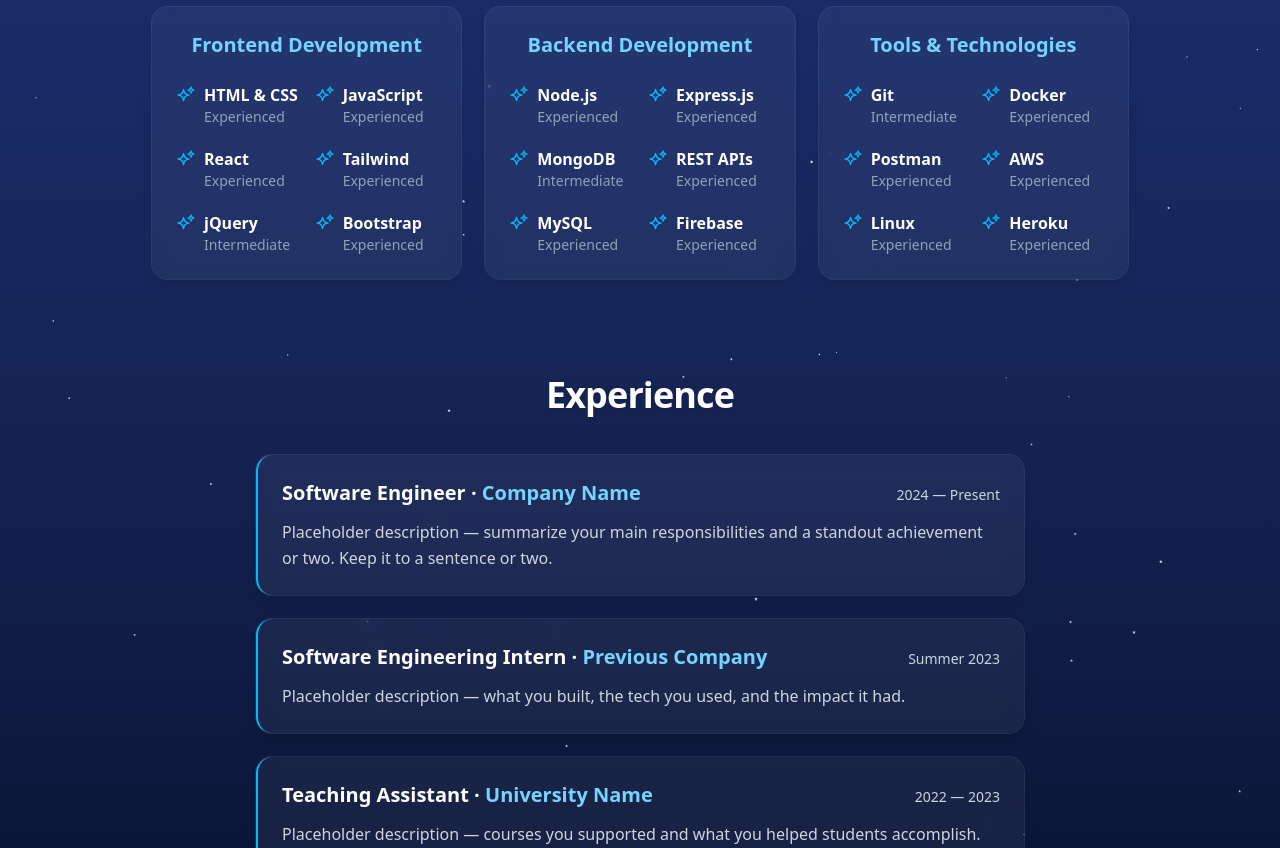
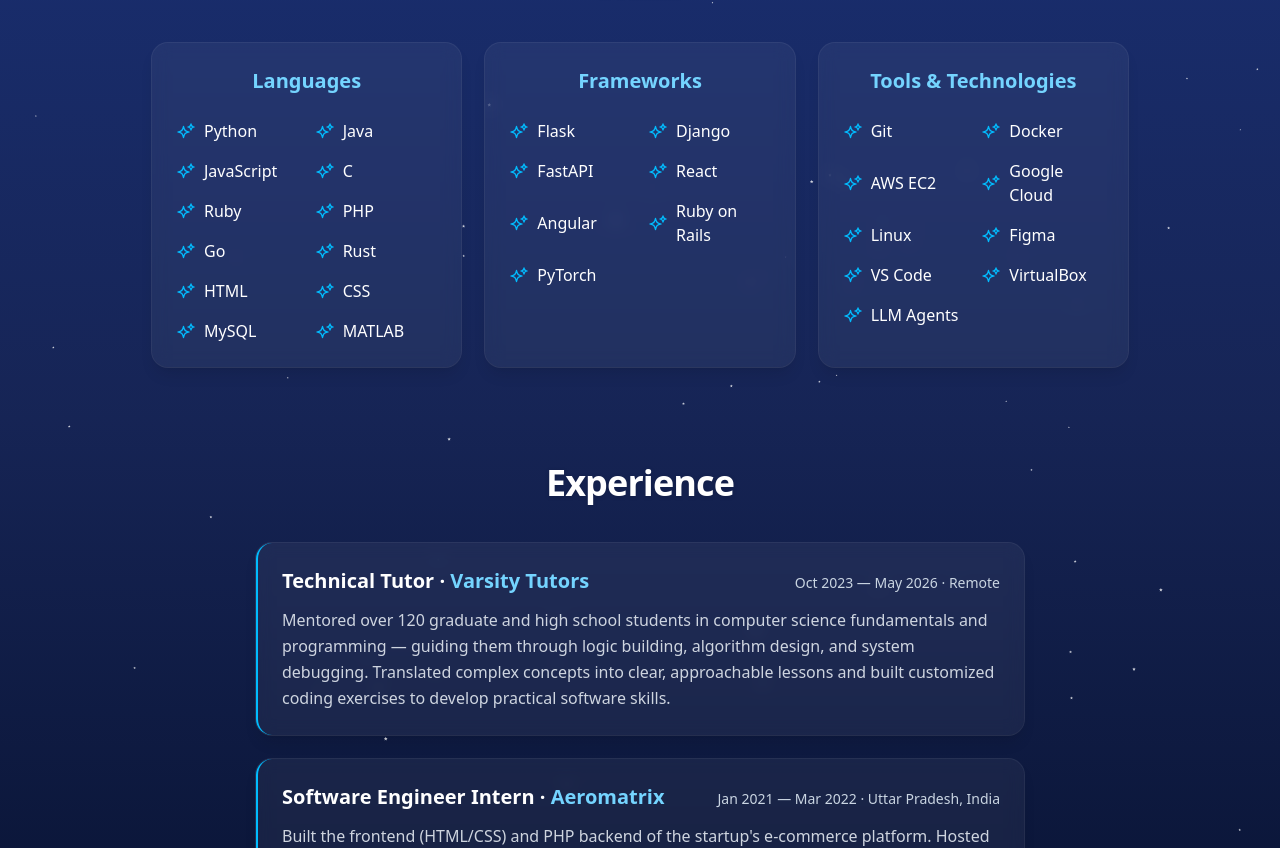
Before and after one commit to tmedha/tmedha.github.io, a React (Vite) app: page /#/ in a window 1280 px wide. Shown: the part 672-1520 px from the top of the page. Built offline with nearby package versions, Linux system fonts and the light colour scheme.

Commit message:
Add details

```diff
--- a/src/components/ProjectCard.jsx
+++ b/src/components/ProjectCard.jsx
@@ -18,6 +18,11 @@ function ProjectCard({ project }) {
 
       <div className="flex flex-1 flex-col items-center gap-2 p-5 text-center">
         <h2 className="text-lg font-semibold text-slate-900">{project.name}</h2>
+        {project.tech && (
+          <p className="text-xs font-medium uppercase tracking-wide text-slate-500">
+            {project.tech}
+          </p>
+        )}
         <a
           href={project.repo}
           target="_blank"
--- a/src/data/experience.js
+++ b/src/data/experience.js
@@ -1,29 +1,18 @@
-// TODO: edit this list with your real experience.
-//  - role:        your job title
-//  - company:     company / organization name
-//  - period:      date range, e.g. 'Jan 2024 — Present'
-//  - description: a short blurb about what you did / achieved
+// Work experience (pulled from resume).
 const experience = [
   {
-    role: 'Software Engineer',
-    company: 'Company Name',
-    period: '2024 — Present',
+    role: 'Technical Tutor',
+    company: 'Varsity Tutors',
+    period: 'Oct 2023 — May 2026 · Remote',
     description:
-      'Placeholder description — summarize your main responsibilities and a standout achievement or two. Keep it to a sentence or two.',
+      'Mentored over 120 graduate and high school students in computer science fundamentals and programming — guiding them through logic building, algorithm design, and system debugging. Translated complex concepts into clear, approachable lessons and built customized coding exercises to develop practical software skills.',
   },
   {
-    role: 'Software Engineering Intern',
-    company: 'Previous Company',
-    period: 'Summer 2023',
+    role: 'Software Engineer Intern',
+    company: 'Aeromatrix',
+    period: 'Jan 2021 — Mar 2022 · Uttar Pradesh, India',
     description:
-      'Placeholder description — what you built, the tech you used, and the impact it had.',
-  },
-  {
-    role: 'Teaching Assistant',
-    company: 'University Name',
-    period: '2022 — 2023',
-    description:
-      'Placeholder description — courses you supported and what you helped students accomplish.',
+      "Built the frontend (HTML/CSS) and PHP backend of the startup's e-commerce platform. Hosted the website on AWS and managed the company's inventory database of 250+ daily listings, integrating the PHP application with MySQL for persistent storage.",
   },
 ]
 
--- a/src/data/projects.js
+++ b/src/data/projects.js
@@ -1,25 +1,31 @@
-// TODO: edit this list with your real projects.
+// Projects (pulled from resume).
 //  - name:  display name of the project
+//  - tech:  short tech-stack label
 //  - image: path under /public (or a full URL). Uses the project placeholder
-//           by default — drop your own image in /public and point to it.
-//  - repo:  full URL to the GitHub repository
+//           by default — drop a screenshot in /public and point to it.
+//  - repo:  full URL to the GitHub repository.
+//           TODO: these point to the GitHub profile — swap in each project's
+//           exact repository URL once available.
 const base = import.meta.env.BASE_URL
 
 const projects = [
   {
-    name: 'Project One',
+    name: 'Manobal',
+    tech: 'Python · Cryptography · Docker',
     image: `${base}project-placeholder.svg`,
-    repo: 'https://github.com/tmedha/Portfolio',
+    repo: 'https://github.com/tmedha',
   },
   {
-    name: 'Project Two',
+    name: 'location2time',
+    tech: 'Python · REST API Integration',
     image: `${base}project-placeholder.svg`,
-    repo: 'https://github.com/tmedha/Portfolio',
+    repo: 'https://github.com/tmedha',
   },
   {
-    name: 'Project Three',
+    name: 'Search Engine',
+    tech: 'Python · BeautifulSoup · Flask',
     image: `${base}project-placeholder.svg`,
-    repo: 'https://github.com/tmedha/Portfolio',
+    repo: 'https://github.com/tmedha',
   },
 ]
 
--- a/src/data/skills.js
+++ b/src/data/skills.js
@@ -1,39 +1,46 @@
-// TODO: edit these skill groups with your own skills and proficiency levels.
-//  - category: the group heading
-//  - items:    list of { name, level } — level is a short label like
-//              'Experienced' or 'Intermediate'
+// Skills grouped by category (pulled from resume).
 const skills = [
   {
-    category: 'Frontend Development',
+    category: 'Languages',
     items: [
-      { name: 'HTML & CSS', level: 'Experienced' },
-      { name: 'JavaScript', level: 'Experienced' },
-      { name: 'React', level: 'Experienced' },
-      { name: 'Tailwind', level: 'Experienced' },
-      { name: 'jQuery', level: 'Intermediate' },
-      { name: 'Bootstrap', level: 'Experienced' },
+      'Python',
+      'Java',
+      'JavaScript',
+      'C',
+      'Ruby',
+      'PHP',
+      'Go',
+      'Rust',
+      'HTML',
+      'CSS',
+      'MySQL',
+      'MATLAB',
     ],
   },
   {
-    category: 'Backend Development',
+    category: 'Frameworks',
     items: [
-      { name: 'Node.js', level: 'Experienced' },
-      { name: 'Express.js', level: 'Experienced' },
-      { name: 'MongoDB', level: 'Intermediate' },
-      { name: 'REST APIs', level: 'Experienced' },
-      { name: 'MySQL', level: 'Experienced' },
-      { name: 'Firebase', level: 'Experienced' },
+      'Flask',
+      'Django',
+      'FastAPI',
+      'React',
+      'Angular',
+      'Ruby on Rails',
+      'PyTorch',
     ],
   },
   {
     category: 'Tools & Technologies',
     items: [
-      { name: 'Git', level: 'Intermediate' },
-      { name: 'Docker', level: 'Experienced' },
-      { name: 'Postman', level: 'Experienced' },
-      { name: 'AWS', level: 'Experienced' },
-      { name: 'Linux', level: 'Experienced' },
-      { name: 'Heroku', level: 'Experienced' },
+      'Git',
+      'Docker',
+      'AWS EC2',
+      'Google Cloud',
+      'Linux',
+      'Figma',
+      'VS Code',
+      'VirtualBox',
+      'LLM Agents',
     ],
   },
 ]
--- a/src/pages/About.jsx
+++ b/src/pages/About.jsx
@@ -54,10 +54,9 @@ const SparkleIcon = () => (
   </svg>
 )
 
-// TODO: edit these quick stats with your own numbers.
 const stats = [
-  { icon: TrophyIcon, title: 'Experience', subtitle: '3+ Years Working' },
-  { icon: FolderIcon, title: 'Projects', subtitle: '20+ Completed' },
+  { icon: TrophyIcon, title: 'Experience', subtitle: '3+ Years' },
+  { icon: FolderIcon, title: 'Projects', subtitle: '3 Featured' },
 ]
 
 function SectionHeading({ children }) {
@@ -84,6 +83,9 @@ function About() {
           <h1 className="text-4xl font-bold tracking-tight drop-shadow-sm sm:text-5xl">
             Hi, I'm Medha
           </h1>
+          <p className="mt-2 text-lg font-medium text-sky-300">
+            Software Engineer
+          </p>
 
           {/* Quick stat cards */}
           <div className="mt-6 grid grid-cols-1 gap-4 sm:grid-cols-2">
@@ -99,12 +101,12 @@ function About() {
             ))}
           </div>
 
-          {/* TODO: replace this with your own bio */}
           <p className="mt-6 max-w-xl text-lg leading-relaxed text-slate-50/90">
-            I'm a developer who loves building clean, thoughtful software. This
-            is a short placeholder bio — swap it out with a paragraph about who
-            you are, what you work on, and what you're excited about. Keep it
-            warm and concise, and let your projects do the rest of the talking.
+            I'm a Software Engineer with a strong foundation in programming, web
+            development, cloud technologies, and software deployment. I love
+            building practical applications — integrating APIs, managing
+            databases, and solving technical problems across both frontend and
+            backend systems.
           </p>
         </div>
       </section>
@@ -121,18 +123,11 @@ function About() {
               <h3 className="mb-6 text-center text-xl font-bold text-sky-300">
                 {group.category}
               </h3>
-              <div className="grid grid-cols-2 gap-x-4 gap-y-5">
+              <div className="grid grid-cols-2 gap-x-4 gap-y-4">
                 {group.items.map((skill) => (
-                  <div key={skill.name} className="flex items-start gap-2">
+                  <div key={skill} className="flex items-center gap-2">
                     <SparkleIcon />
-                    <div>
-                      <div className="font-semibold text-white">
-                        {skill.name}
-                      </div>
-                      <div className="text-sm text-slate-400">
-                        {skill.level}
-                      </div>
-                    </div>
+                    <span className="font-medium text-white">{skill}</span>
                   </div>
                 ))}
               </div>
--- a/src/pages/Contact.jsx
+++ b/src/pages/Contact.jsx
@@ -1,9 +1,8 @@
-// TODO: update these with your own details.
 const contacts = [
   {
     label: 'Email',
-    value: 'me@tmedha.com',
-    href: 'mailto:me@tmedha.com',
+    value: 'tmedha504@gmail.com',
+    href: 'mailto:tmedha504@gmail.com',
     icon: (
       <path d="M2.25 6.75A2.25 2.25 0 0 1 4.5 4.5h15a2.25 2.25 0 0 1 2.25 2.25v10.5A2.25 2.25 0 0 1 19.5 19.5h-15a2.25 2.25 0 0 1-2.25-2.25V6.75Zm2.06-.31 7.69 5.13 7.69-5.13a.75.75 0 0 0-.69-.44h-14a.75.75 0 0 0-.69.44Zm15.44 1.5-7.27 4.85a.75.75 0 0 1-.83 0L4.38 7.94v9.31c0 .41.34.75.75.75h14.74c.41 0 .75-.34.75-.75V7.94Z" />
     ),
@@ -22,8 +21,8 @@ const contacts = [
   },
   {
     label: 'LinkedIn',
-    value: 'linkedin.com/in/your-handle',
-    href: 'https://www.linkedin.com/in/your-handle', // TODO: your LinkedIn URL
+    value: 'linkedin.com/in/medha-tripathi23',
+    href: 'https://www.linkedin.com/in/medha-tripathi23/',
     icon: (
       <path d="M4.98 3.5a2.5 2.5 0 1 1 0 5 2.5 2.5 0 0 1 0-5ZM3 9h4v12H3V9Zm6 0h3.83v1.64h.05c.53-.95 1.83-1.95 3.77-1.95 4.03 0 4.78 2.5 4.78 5.74V21h-4v-5.66c0-1.35-.03-3.09-1.99-3.09-1.99 0-2.29 1.46-2.29 2.98V21H9V9Z" />
     ),
```
